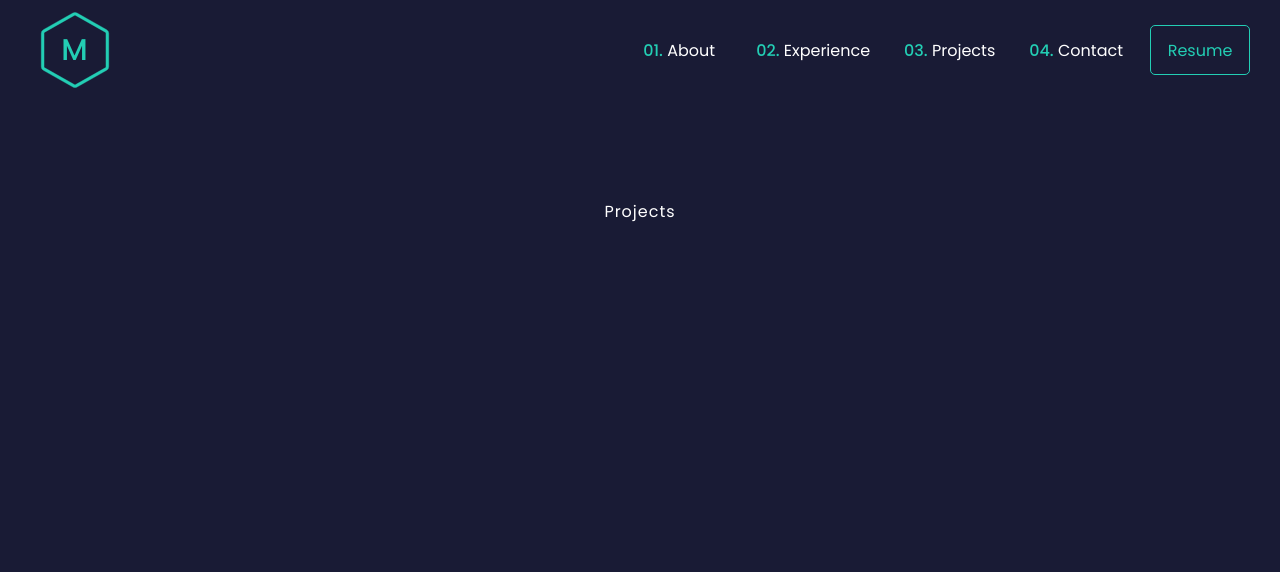
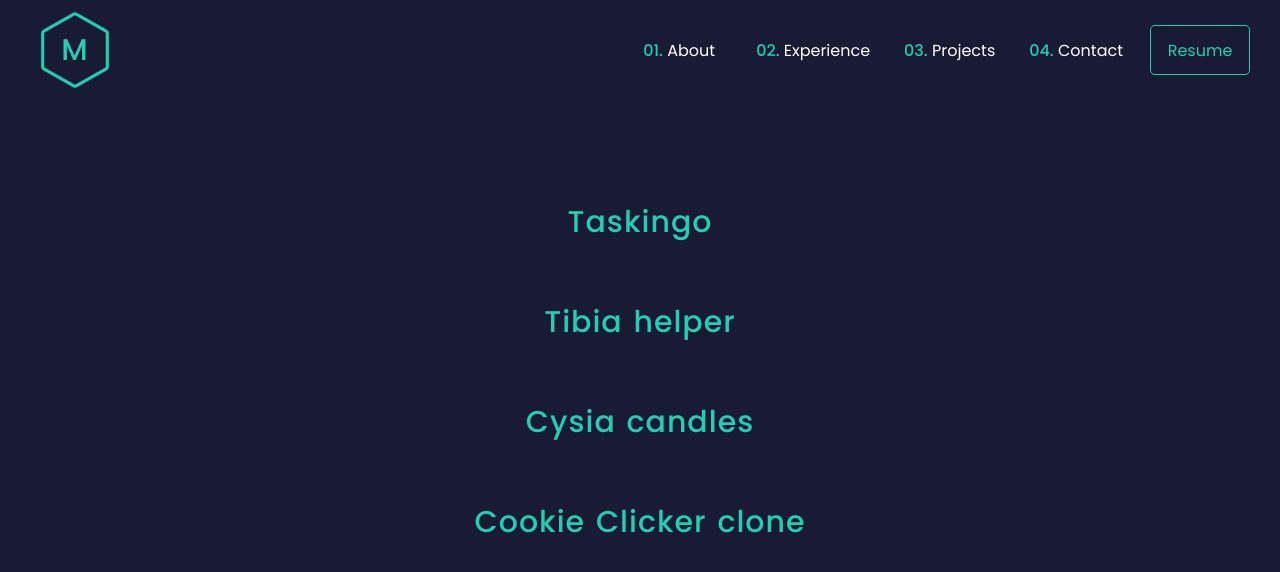
Before and after one commit to CornyCapacitor/portfolio, a React (Vite) app: page /projects in a window 1280 px wide. Shown: the top 572 px of the page. Built offline with nearby package versions, Linux system fonts and the light colour scheme.

Commit message:
styling setup for projects

```diff
--- a/src/components/Experience.css
+++ b/src/components/Experience.css
@@ -45,7 +45,7 @@
 
 .description-container {
   width: 400px;
-  box-shadow: 0px 0px 5px 1px white;
+  box-shadow: 0px 0px 5px 1px var(--primary);
   border-radius: 5px;
   box-sizing: border-box;
   padding: 20px;
--- a/src/components/Projects.css
+++ b/src/components/Projects.css
@@ -7,4 +7,29 @@
   box-sizing: border-box;
   padding: 100px;
   width: 100%;
+  gap: 50px;
 }
+
+.project-container {
+  width: 80%;
+  text-align: center;
+  width: 400px;
+  height: 50px;
+  border-radius: 5px;
+  transition: 1s;
+}
+
+.project-container h1 {
+  font-family: Poppins, Roboto, Arial, Helvetica, sans-serif;
+  font-weight: 500;
+  color: var(--primary);
+  cursor: pointer;
+  font-size: 30px;
+}
+
+.revealed {
+  width: 80%;
+  height: auto;
+  transition: 1s;
+  box-shadow: 0px 0px 5px 1px var(--primary);
+}
--- a/src/components/Projects.tsx
+++ b/src/components/Projects.tsx
@@ -1,7 +1,74 @@
+import { useState } from 'react'
+
 import './Projects.css'
 
+type Project = {
+  name: string,
+  revealed: boolean
+}
+
 export const Projects = () => {
+  const [projectList, setProjectList] = useState<Project[]>([
+    {
+      name: "taskingo",
+      revealed: false,
+    },
+    {
+      name: "tibia_helper",
+      revealed: false,
+    },
+    {
+      name: "cysia_candles",
+      revealed: false,
+    },
+    {
+      name: "cookie_clicker_clone",
+      revealed: false,
+    },
+  ])
+
+  const toggleRevealed = (project_name: string) => {
+    setProjectList((p) =>
+      p.map((project) =>
+        project.name === project_name ? { ...project, revealed: !project.revealed } : project
+      )
+    );
+  }
+
   return (
-    <div className="projects">Projects</div>
+    <div className="projects">
+      <div className={`project-container ${projectList[0].revealed ? 'revealed' : ''}`}>
+        <h1 id="taskingo" onClick={(e) => toggleRevealed((e.target as HTMLImageElement).id)}>Taskingo</h1>
+        {projectList[0].revealed && (
+          <div>
+            <span>{projectList[0].name}</span>
+          </div>
+        )}
+      </div>
+      <div className={`project-container ${projectList[1].revealed ? 'revealed' : ''}`}>
+        <h1 id="tibia_helper" onClick={(e) => toggleRevealed((e.target as HTMLImageElement).id)}>Tibia helper</h1>
+        {projectList[1].revealed && (
+          <div>
+            <span>{projectList[1].name}</span>
+          </div>
+        )}
+      </div>
+      <div className={`project-container ${projectList[2].revealed ? 'revealed' : ''}`}>
+        <h1 id="cysia_candles" onClick={(e) => toggleRevealed((e.target as HTMLImageElement).id)}>Cysia candles</h1>
+        {projectList[2].revealed && (
+          <div>
+            <span>{projectList[2].name}</span>
+          </div>
+        )}
+      </div>
+      <div className={`project-container ${projectList[3].revealed ? 'revealed' : ''}`}>
+        <h1 id="cookie_clicker_clone" onClick={(e) => toggleRevealed((e.target as HTMLImageElement).id)}>Cookie Clicker clone</h1>
+        {projectList[3].revealed && (
+          <div>
+            <span>{projectList[3].name}</span>
+          </div>
+        )}
+      </div>
+    </div>
   )
 }
```
